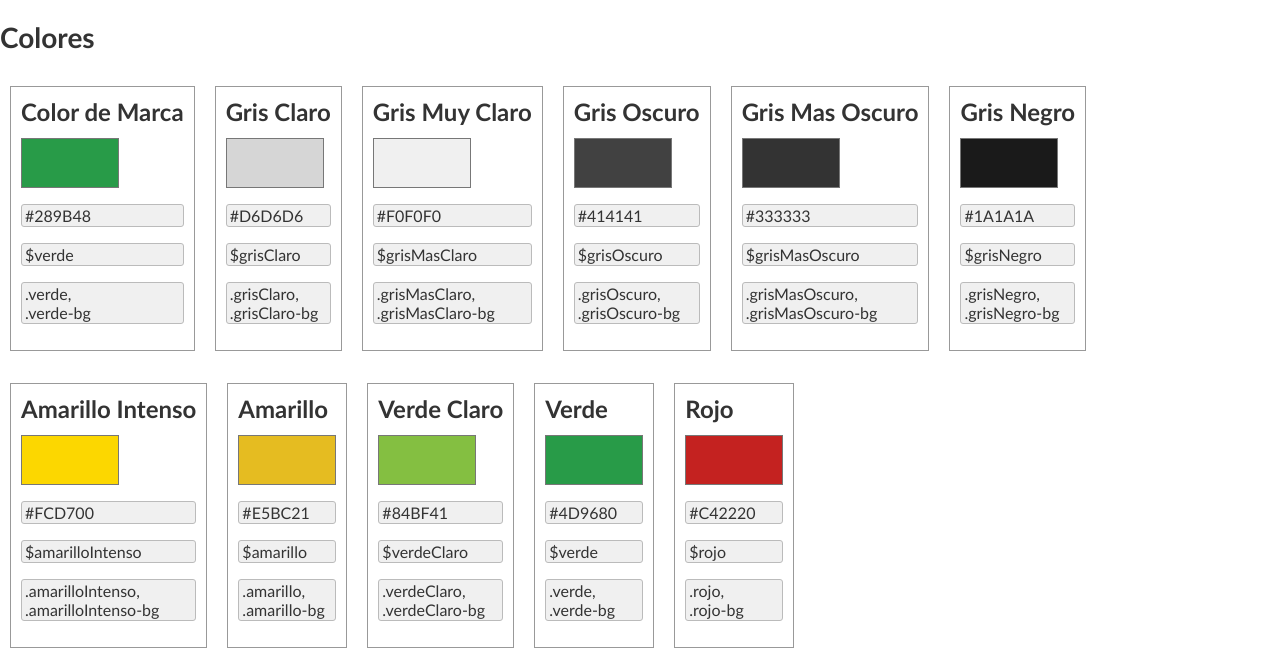
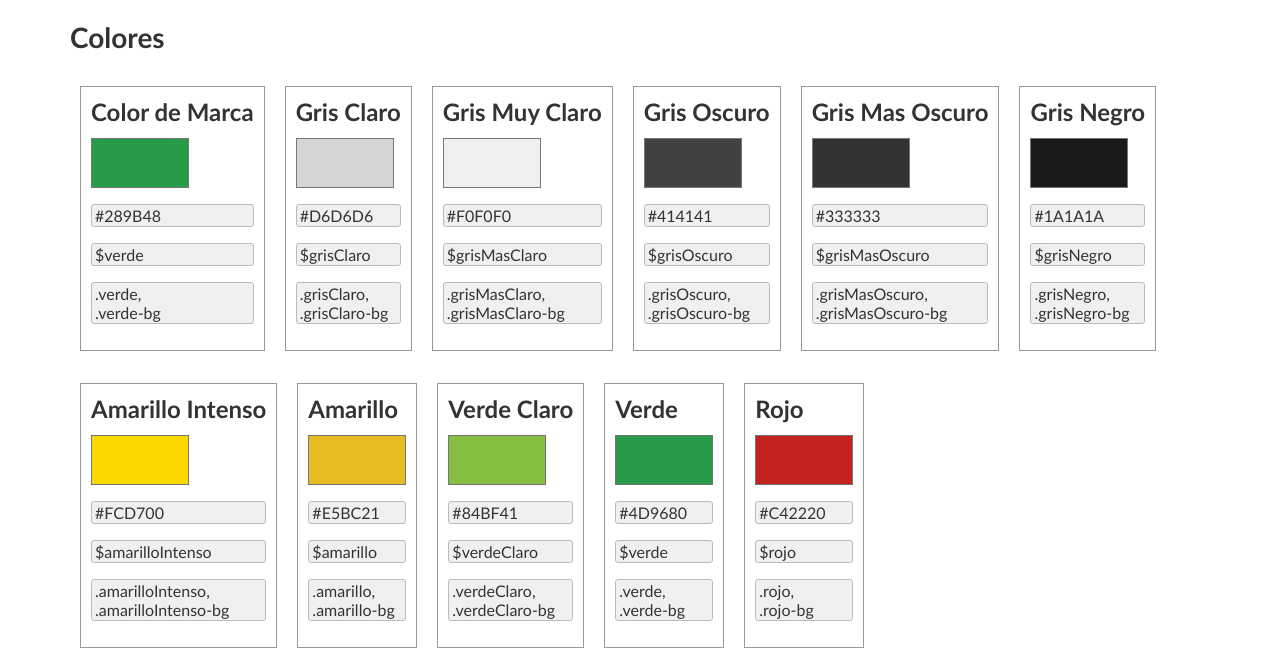
Before and after one commit to MedulaDesign/guia-estilo, a website: page index.html in a window 1280 px wide. Shown: the part 184-834 px from the top of the page. Drawn offline with nearby package versions, Linux system fonts and the light colour scheme.

Commit message:
fixed definitions section layout, it was ugly

```diff
--- a/index.html
+++ b/index.html
@@ -17,7 +17,7 @@
 <img src="imgs/logo-NaturFresh.png" alt="Logotipo Natur Fresh">
 <br>
 <a href="imgs/logo-NaturFresh.svg" class="button">Descargar Logo en SVG</a>
-<section class="definiciones">
+<section class="definiciones wrapper wide">
 	<h2>Colores</h2>
 	<ul class="colores">
 		<li class="color">
```
